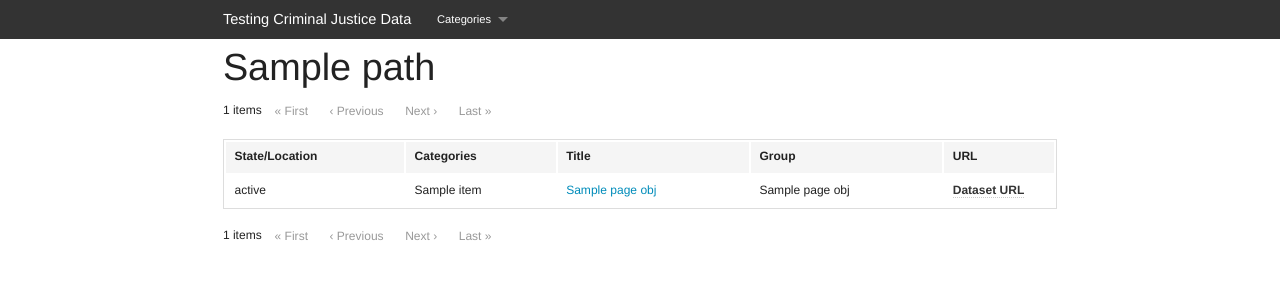
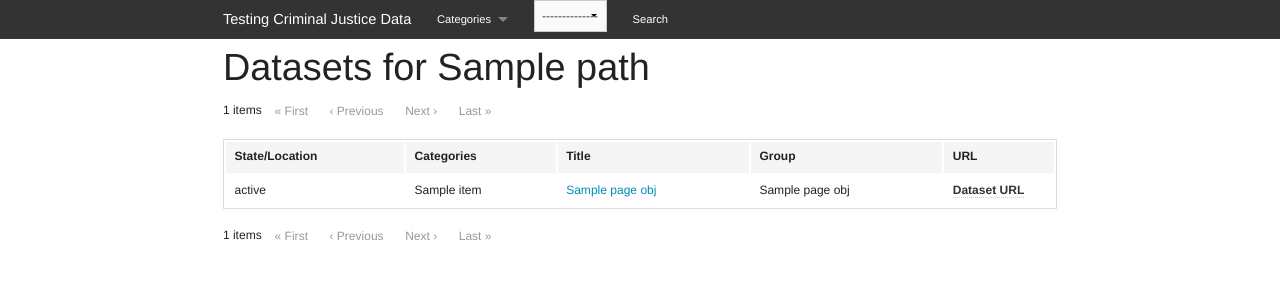
Before and after one commit to themarshallproject/hall-of-justice, a Django app: template cjdata/templates/cjdata/dataset_list.html in a window 1280 px wide. Shown: the top 300 px of the page. Run offline with Django 3.2, Linux system fonts and the light colour scheme; the template is opened without the code that fills it: most values are stand-ins (such as "Sample title", 1, 10 or a date in 2020).

Commit message:
Add view for datasets by location (state). Remove old context object override from views.py sicne we have our context processors.

```diff
--- a/cjdata/templates/cjdata/dataset_list.html
+++ b/cjdata/templates/cjdata/dataset_list.html
@@ -1,7 +1,13 @@
 {% extends 'base.html' %}{% load static from staticfiles %}
 
 {% block pageheader %}
-        <h1>{{ category.path }}</h1>
+        <h1>Datasets for {% spaceless %}
+            {% if category %}
+                {{ category.path }}
+            {% elif location %}
+                {{ location }}
+            {% endif %}
+        {% endspaceless %}</h1>
 {% endblock pageheader %}
 
 
--- a/cjdata/templates/cjdata/index.html
+++ b/cjdata/templates/cjdata/index.html
@@ -20,9 +20,9 @@
         <div class="columns large-12">
             <p>Not sure what to search for? Try browsing our categories.</p>
             <h3>Main categories</h3>
-            <ul>{% for item in categories.all %}
+            <ul>{% for item in main_categories.all %}
                 <li>
-                    <a href="{% url 'dataset-by-category' category=item.name|slugify %}">{{ item.name }}</a>
+                    <a href="{% url 'datasets-by-category' category=item.name|slugify %}">{{ item.name }}</a>
                 </li>{% endfor %}
             </ul>
         </div>
--- a/cjdata/urls.py
+++ b/cjdata/urls.py
@@ -4,12 +4,13 @@ from haystack.views import search_view_factory
 
 from cjdata.search.query import sqs
 from cjdata.search.views import (BetterFacetedSearchView, AutocompleteView,)
-from cjdata.views import (IndexView, DatasetDetailView, CategoryDatasetsView,)
+from cjdata.views import (IndexView, DatasetDetailView, CategoryDatasetsView, StateDatasetsView)
 
 urlpatterns = patterns(
     '',
     url(r'^data/(?P<uuid>[a-f0-9-]{32,36})/$', DatasetDetailView.as_view(), name='dataset-detail'),
-    url(r'^category/(?:(?P<category>[\w-]+)/)(?:(?P<subcategory>[\w-]+)/)?$', CategoryDatasetsView.as_view(), name='dataset-by-category'),
+    url(r'^category/(?:(?P<category>[\w-]+)/)(?:(?P<subcategory>[\w-]+)/)?$', CategoryDatasetsView.as_view(), name='datasets-by-category'),
+    url(r'^location/(?P<location>[\w\s]+)/', StateDatasetsView.as_view(), name='datasets-by-location'),
     url(r'^search/$', search_view_factory(view_class=BetterFacetedSearchView,
                                           form_class=FacetedSearchForm,
                                           searchqueryset=sqs), name='haystack_search'),
--- a/hoj/templates/base.html
+++ b/hoj/templates/base.html
@@ -23,19 +23,29 @@
                 <ul class="left">
                     <li class="has-dropdown">
                         <a href="#">Categories</a>
-                        <ul class="dropdown">{% for item in categories.all %}
+                        <ul class="dropdown">{% for item in main_categories.all %}
                             <li {% if item.children %}class="has-dropdown"{% endif %}>
-                                <a href="{% url 'dataset-by-category' category=item.name|slugify %}">{{ item.name }}</a>
+                                <a href="{% url 'datasets-by-category' category=item.name|slugify %}">{{ item.name }}</a>
                                 {% if item.children %}
                                     <ul class="dropdown">
                                         {% for child in item.children.all %}
-                                        <li><a href="{% url 'dataset-by-category' category=item.name|slugify subcategory=child.name|slugify %}">{{ child.name }}</a></li>
+                                        <li><a href="{% url 'datasets-by-category' category=item.name|slugify subcategory=child.name|slugify %}">{{ child.name }}</a></li>
                                         {% endfor %}
                                     </ul>
                                 {% endif %}
                             </li>{% endfor %}
                         </ul>
                     </li>
+                    <li class="has-form">
+                        <select id="state-select" name="state">
+                            <option value="" {% if not location_abbr %}selected{% endif %}>--------------</option>
+                        {% for item in state_choices %}
+                            <option {% ifequal item.0 location_abbr %}selected{% endifequal %}
+                            value="{% url 'datasets-by-location' location=item.0|lower %}">{{ item.1 }}</option>
+                        {% endfor %}
+                        </select>
+                    </li>
+                    <li><a href="{% url 'haystack_search' %}">Search</a></li>
                 </ul>
             </section>
         </nav>
@@ -52,8 +62,22 @@
     <script src="{% static "js/vendor/jquery.js" %}"></script>
     <script src="{% static "js/foundation.min.js" %}"></script>
     {% block jslibs %}{% endblock jslibs %}
-    <script>
+    <script type="text/javascript">
         $(document).foundation();
+    </script>
+    <script type="text/javascript">
+        jQuery(document).ready(function($) {
+            $('nav').on('change', '#state-select', function(event) {
+                console.log(event);
+                var selection = $(this).children(':selected').first();
+                if (selection) {
+                    var state_val = selection.val();
+                    if (state_val != "") {
+                        document.location = selection.val();
+                    };
+                };
+            });
+        });
     </script>
     {% block js %}{% endblock js %}
 </body>
```
Also changed, not shown: cjdata/views.py (+20 -12 lines).
